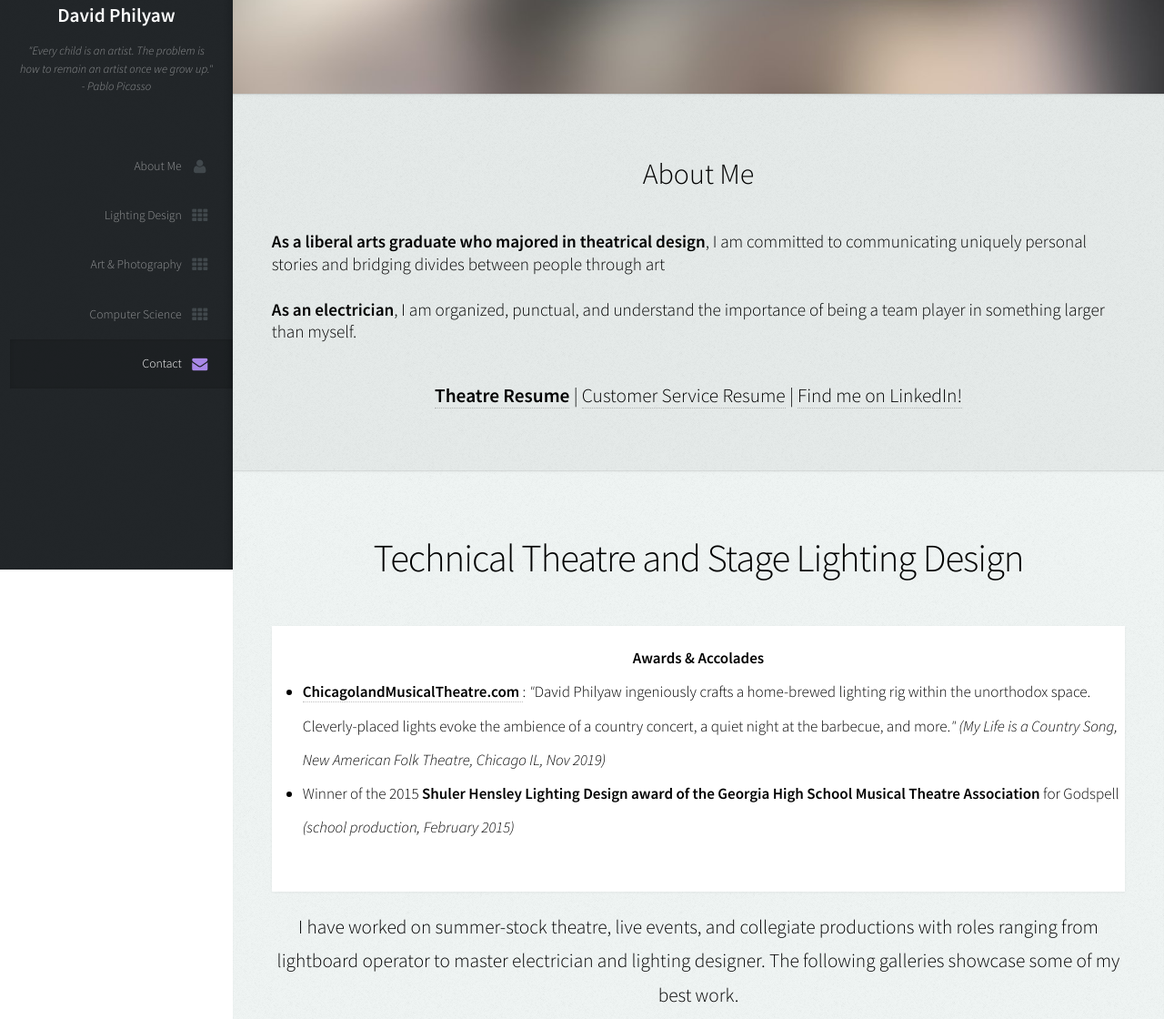
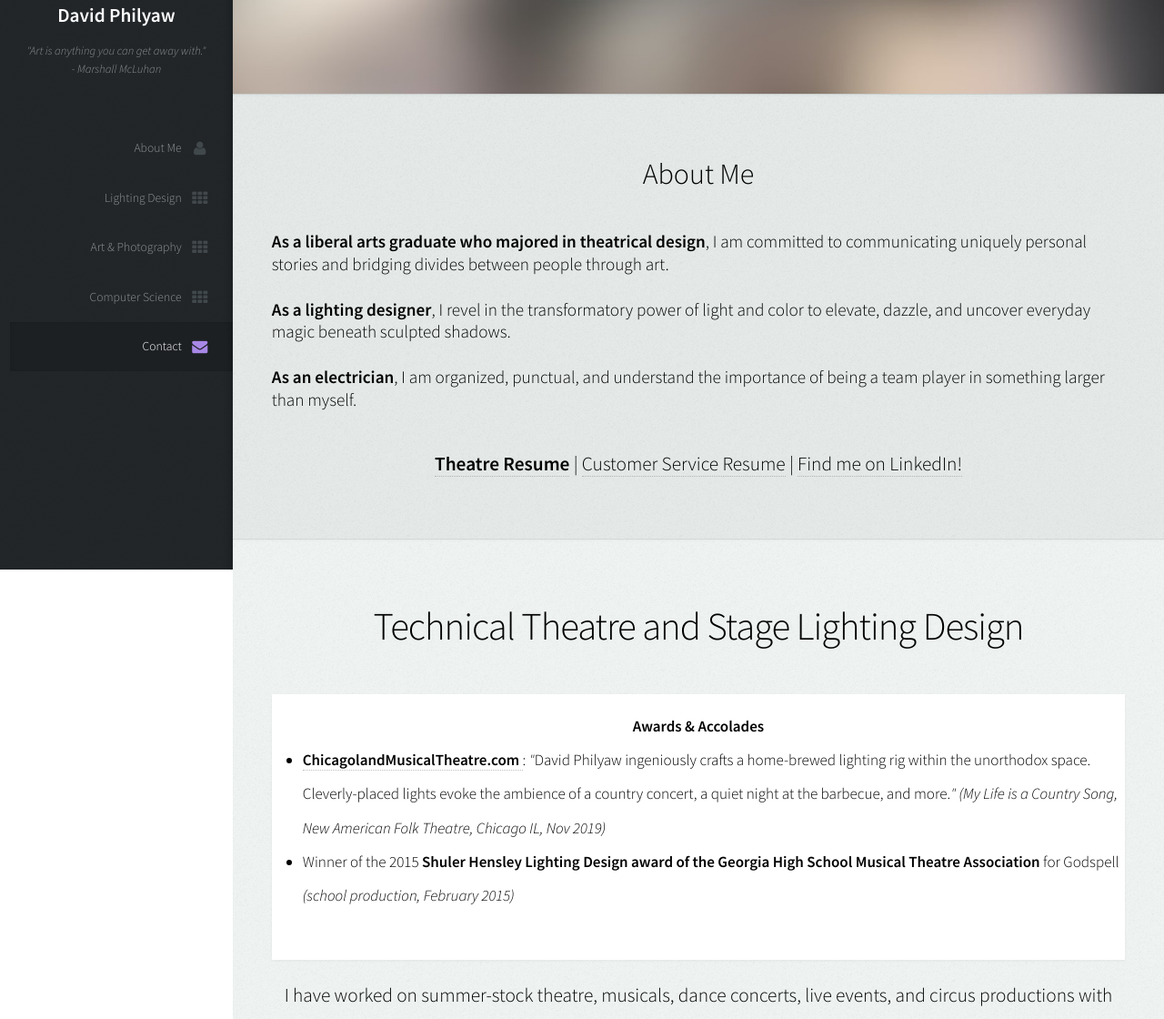
Before and after one commit to DPhilyaw/DPhilyaw.github.io, a plain HTML site: page index.html in a window 1280 px wide. Shown: the part 174-1294 px from the top of the page at 91% size. Drawn offline with Linux system fonts and the light colour scheme; a script that the page names is missing; files whose address does not match are found by name.

Commit message:
Update index.html

```diff
--- a/index.html
+++ b/index.html
@@ -58,8 +58,8 @@
             <div id="logo">
                 <span class="image avatar48"><img src="images/avatar.jpg" alt="" /></span>
                 <h1 id="title" style="text-align: center">David Philyaw</h1>
-                <p style="text-align: center"><i>"Every child is an artist. The problem is how to remain an artist once we grow up."
-                        <br>- Pablo Picasso</i></p>
+                <p style="text-align: center"><i>"Art is anything you can get away with."
+                        <br>- Marshall McLuhan</i></p>
             </div>
 
             <!-- Nav -->
@@ -113,7 +113,9 @@
 
                 <p style="text-align:left; font-size:0.9em; line-height:1.3em">
 
-                    <b>As a liberal arts graduate who majored in theatrical design</b>, I am committed to communicating uniquely personal stories and bridging divides between people through art<br><br>
+                    <b>As a liberal arts graduate who majored in theatrical design</b>, I am committed to communicating uniquely personal stories and bridging divides between people through art.<br><br>
+
+                    <b>As a lighting designer</b>, I revel in the transformatory power of light and color to elevate, dazzle, and uncover everyday magic beneath sculpted shadows.<br><br>
 
                     <b>As an electrician</b>, I am organized, punctual, and understand the importance of being a team player in something larger than myself.
 
@@ -143,7 +145,7 @@
 
                         </header>
                     </article>
-                <p>I have worked on summer-stock theatre, live events, and collegiate productions with roles ranging from lightboard operator to master electrician and lighting designer. The following galleries showcase some of my best work. </p>
+                <p>I have worked on summer-stock theatre, musicals, dance concerts, live events, and circus productions with roles ranging from lightboard operator to master electrician and lighting designer. The following galleries showcase some of my best design work. </p>
 
 
 
```
